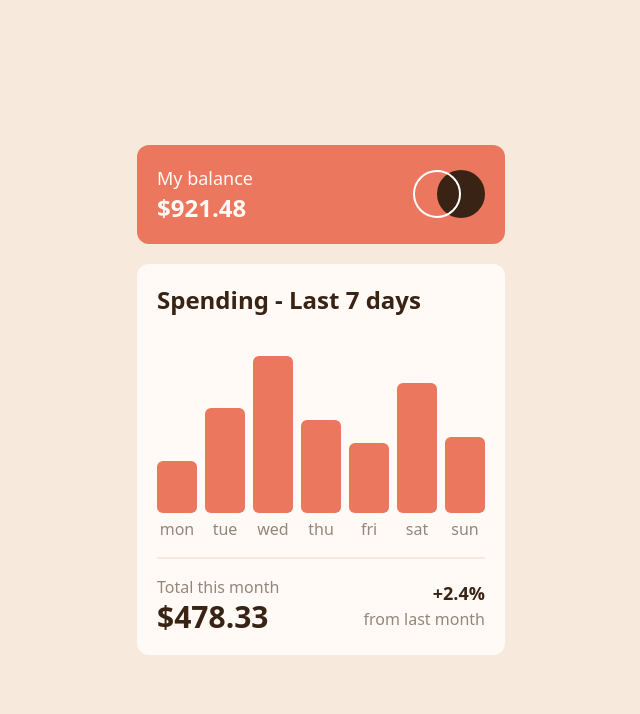
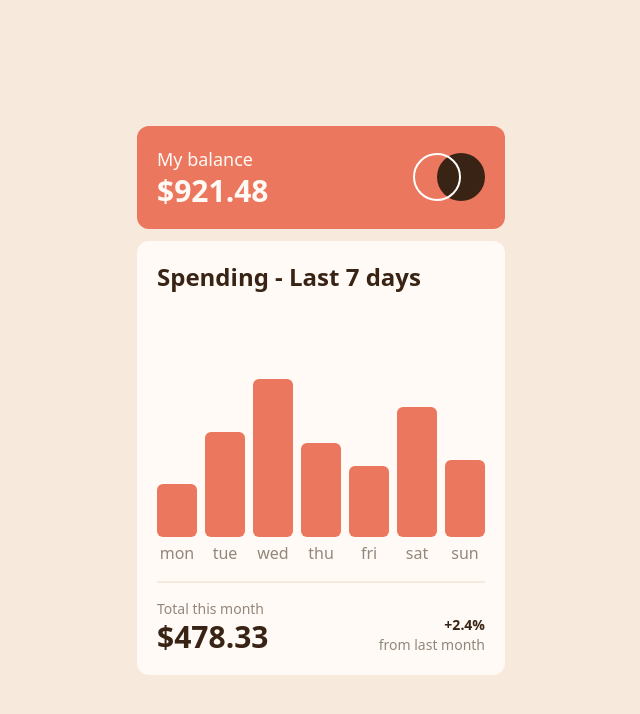
Before and after one commit to Jessepelumi/expense-chart-component, a website: page public/expense.html in a window 1280 px wide. Shown: the whole page, without its empty margins (319-959 px from the left). Drawn offline with Linux system fonts and the light colour scheme.

Commit message:
got the chart to render well

```diff
--- a/public/expense.html
+++ b/public/expense.html
@@ -9,47 +9,45 @@
 </head>
 <body class="bg-neutral-cream h-screen flex justify-center items-center">
 
-    <div class="flex flex-col gap-5">
+    <div class="flex flex-col gap-3">
 
-        <div class="bg-primary-soft-red flex justify-between items-center rounded-xl p-5">
+        <div class="bg-primary-soft-red flex justify-between items-center rounded-xl p-5 animate-bounce-custom">
             <div class="flex flex-col text-neutral-pale-orange">
                 <span class="text-body-copy">
                     My balance
                 </span>
-                <span class="text-2xl font-bold">
+                <span class="text-3xl font-semibold">
                     $921.48
                 </span>
             </div>
 
             <div>
-                <img src="./assets/images/logo.svg" alt="logo">
+                <img src="./assets/images/logo.svg" alt="logo" class="hover:animate-spin-custom">
             </div>
         </div>
 
-        <div class="bg-neutral-pale-orange rounded-xl p-5 box-border">
-            <div class="text-neutral-dark-brown text-2xl font-bold">
+        <div class="bg-neutral-pale-orange rounded-xl p-5 box-border animate-bounce-custom">
+            <div class="text-neutral-dark-brown text-2xl font-semibold">
                 Spending - Last 7 days
             </div>
 
-            <div id="container" class="flex justify-evenly gap-2 pb-4 pt-10 text-neutral-medium-brown">
+            <div id="container" class="flex gap-2 h-72 pb-4 text-neutral-medium-brown box-border"></div>
 
-            </div>
-
-            <div class="flex justify-between items-center border-t-2 border-t-neutral-cream pt-4">
+            <div class="flex justify-between items-end border-t-2 border-t-neutral-cream pt-4">
                 <div class="flex flex-col">
-                    <span class="text-neutral-medium-brown">
+                    <span class="text-neutral-medium-brown text-sm">
                         Total this month
                     </span>
-                    <span class="text-neutral-dark-brown text-3xl font-bold">
+                    <span class="text-neutral-dark-brown text-3xl font-semibold">
                         $478.33
                     </span>
                 </div>
 
                 <div class="flex flex-col text-end">
-                    <span class="text-neutral-dark-brown text-body-copy font-bold">
+                    <span class="text-neutral-dark-brown text-sm font-bold">
                         +2.4%
                     </span>
-                    <span class="text-neutral-medium-brown">
+                    <span class="text-neutral-medium-brown text-sm">
                         from last month
                     </span>
                 </div>
--- a/public/expense.js
+++ b/public/expense.js
@@ -25,14 +25,19 @@ const renderData = () => __awaiter(void 0, void 0, void 0, function* () {
             const label = document.createElement("span");
             label.classList.add("label", "hidden");
             label.innerText = `$${expense.amount}`;
+            const barContainer = document.createElement("div");
+            barContainer.classList.add("barContainer");
             const chat = document.createElement("div");
             chat.classList.add("chat");
             chat.style.height = `${expense.amount * 3}px`;
+            chat.style.width = `${100}%`;
             console.log(`${expense.amount * 3}px`);
             const day = document.createElement("span");
             day.classList.add("day");
             day.innerText = expense.day;
-            visualization.append(label, chat, day);
+            chat.append(label);
+            barContainer.append(chat);
+            visualization.append(barContainer, day);
             container === null || container === void 0 ? void 0 : container.append(visualization);
             chat.addEventListener("mouseenter", () => {
                 label.classList.remove("hidden");
@@ -43,9 +48,6 @@ const renderData = () => __awaiter(void 0, void 0, void 0, function* () {
             if (expense.amount > highestAmount) {
                 highestAmount = expense.amount;
             }
-            // if (chatWithHighestAmount === `${highestAmount * 3}px`) {
-            //     chat.style.backgroundColor = "blue";
-            // }
         });
         console.log(`Highest expense: ${highestAmount * 3}px`);
     }
--- a/src/expense.css
+++ b/src/expense.css
@@ -5,13 +5,17 @@
 @tailwind utilities;
 
 .visualization {
-    @apply flex flex-col gap-1 justify-end items-center box-border overflow-hidden
+    @apply flex flex-col gap-1 items-center w-full overflow-hidden
 }
 
 .chat {
-    @apply bg-primary-soft-red w-10 rounded-md box-border
+    @apply bg-primary-soft-red w-full rounded-md box-border relative
 }
 
 .label {
-    @apply bg-neutral-dark-brown p-1 rounded-md text-neutral-cream text-label box-border
+    @apply bg-neutral-dark-brown p-1 rounded-md text-neutral-cream text-label box-border w-full absolute -top-6
 }
+
+.barContainer {
+    @apply h-full w-10 flex items-end
+}
--- a/src/expense.ts
+++ b/src/expense.ts
@@ -1,4 +1,5 @@
 const container:HTMLElement | null = document.getElementById("container");
+
 
 const renderData = async ():Promise<void> => {
     let uri:RequestInfo = "./assets/data/expenses.json";
@@ -23,16 +24,22 @@ const renderData = async ():Promise<void> => {
             label.classList.add("label", "hidden");
             label.innerText = `$${expense.amount}`
 
+            const barContainer:HTMLElement | null = document.createElement("div");
+            barContainer.classList.add("barContainer");
+
             const chat:HTMLElement | null = document.createElement("div");
             chat.classList.add("chat");
             chat.style.height = `${expense.amount * 3}px`;
+            chat.style.width = `${100}%`
             console.log(`${expense.amount * 3}px`);
 
             const day:HTMLElement | null = document.createElement("span");
             day.classList.add("day");
             day.innerText = expense.day;
 
-            visualization.append(label, chat, day);
+            chat.append(label);
+            barContainer.append(chat);
+            visualization.append(barContainer, day);
 
             container?.append(visualization);
 
@@ -47,9 +54,6 @@ const renderData = async ():Promise<void> => {
                 highestAmount = expense.amount;
             }
 
-            // if (chatWithHighestAmount === `${highestAmount * 3}px`) {
-            //     chat.style.backgroundColor = "blue";
-            // }
 
         });
 
--- a/tailwind.config.js
+++ b/tailwind.config.js
@@ -17,10 +17,14 @@ module.exports = {
       },
       fontSize: {
         "body-copy": "18px",
-        "label": "12px"
+        "label": "10px"
       },
       fontFamily: {
          dmsans: ["DM Sans"]
+      },
+      animation: {
+        "bounce-custom": "bounce 0.8s linear 1.5",
+        "spin-custom": "spin 1.2s ease-in-out 1"
       }
     },
   },
```
Also changed, not shown: public/expense.css.
